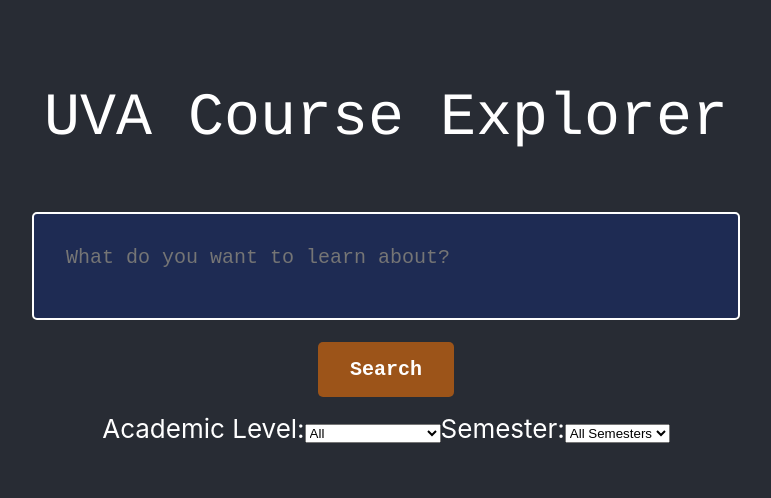
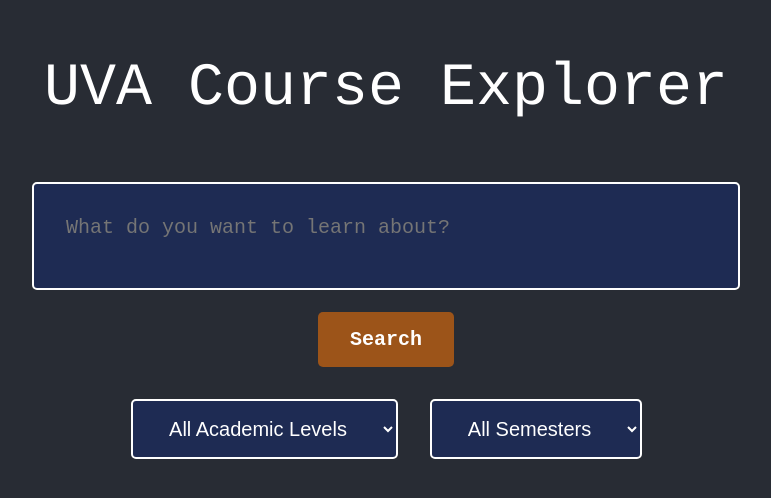
Before and after one commit to UVA-Course-Explorer/client-app, a React (Create React App) app: page / in a window 1280 px wide. Shown: the part 166-664 px from the top of the page, without its empty margins (254-1025 px from the left). Built offline with nearby package versions, Linux system fonts and the light colour scheme.

Commit message:
yay (#6)

```diff
--- a/src/CourseResultComponent.js
+++ b/src/CourseResultComponent.js
@@ -1,4 +1,6 @@
 import React from 'react'
+import './index.css'; // Import the CSS file
+
 
 // TODO: move this to an environment variable that gets automatically changed
 const latestSem = "1238"; // var used to get link to SIS
@@ -53,25 +55,21 @@
     <React.Fragment>
       <div className="accordion" style={{paddingBottom:'20px'}}>
         <div className="accordion-item">
-        <a href={getSisLink()} target="_blank" rel="noopener noreferrer">
-          <div className="accordion-title">
-            <div>
-              {props.mnemonic} {props.catalog_number}: {props.name} ({props.level})
+          <a href={getSisLink()} target="_blank" rel="noopener noreferrer" style={{color:'white'}}>
+            <div className="accordion-title">
+              <div>
+                {props.mnemonic} {props.catalog_number}: {props.name} ({props.level})
+              </div>
             </div>
-          </div>
           </a>
-
           <div className="accordion-content">
-          <body>{props.description}</body>
-
-    <div>
-            <body style={{fontWeight:'bold'}}>Similarity Score: {props.similarity_score.toFixed(3)}</body>
-            <body style={{fontWeight:'bold'}}>Credits: {props.credits}</body>
-
-            <body style={{fontWeight:'bold'}}>Latest Offerring: {mapNumberToSeasonWithMiddleDigits(props.strm)}</body>
+            <div style={{marginBottom: '1.5rem', textAlign:'left', paddingLeft:'1rem', paddingRight:'1rem'}}>{props.description}</div>
+            <div style={{display: 'flex' , flexDirection: 'row', flexWrap: 'nowrap', justifyContent: 'space-between', alignItems: 'center'}}>
+              <div style={{fontSize: '70%', fontWeight:'bold', marginLeft:'1rem', marginRight:'1rem'}}>Similarity Score: {props.similarity_score.toFixed(3)}</div>
+              <div style={{fontSize: '70%', fontWeight:'bold', marginLeft:'1rem', marginRight:'1rem'}}>Credits: {props.credits}</div>
+              <div style={{fontSize: '70%', fontWeight:'bold', marginLeft:'1rem', marginRight:'1rem'}}>Latest Sem: {mapNumberToSeasonWithMiddleDigits(props.strm)}</div>
             </div>
-
-            <button onClick={handleMoreLikeThisButtonClick}>More like this</button>
+            <button className="moreLikeThisButton" onClick={handleMoreLikeThisButtonClick}>More like this</button>
           </div>
         </div>
       </div>
--- a/src/SearchComponent.js
+++ b/src/SearchComponent.js
@@ -114,11 +114,6 @@
 
 
 
-
-
-
-
-
   const handleAcademicLevelFiterChange = (event) => {
     setAcademicLevelFilter(event.target.value);
   }
@@ -129,7 +124,7 @@
 
 
   const academicLevelFilterOptions = [
-    { value: 'all', label: 'All' },
+    { value: 'all', label: 'All Academic Levels' },
     { value: 'Undergraduate', label: 'Undergraduate' },
     { value: 'Graduate', label: 'Graduate' },
     { value: 'Law', label: 'Law' },
@@ -147,11 +142,10 @@
   return (
     <div>
       <div><textarea placeholder="What do you want to learn about?" value={searchInput} onKeyDown={handleKeyPress} onChange={handleSearchInputChange} /></div>
-      {/* <div><button onClick={handleSearch} style={{fontFamily:'Courier New', fontWeight:'bold'}}>Search</button></div> */}
-      <div><button onClick={handleSearch} style={{fontFamily:'Courier New', fontWeight:'bold'}}>Search</button></div>
+      <div><button className={"searchButton"} onClick={handleSearch}>Search</button></div>
 
+      <div style={{ display: 'flex' , flexDirection: 'row', flexWrap: 'wrap', justifyContent: 'center', alignItems: 'center'}}>
         <div>
-                <label htmlFor="dropdown">Academic Level:</label>
           <select id="academicLevelDropdown" value={academicLevelFilter} onChange={handleAcademicLevelFiterChange}>
           {academicLevelFilterOptions.map((option) => (
             <option key={option.value} value={option.value}>
@@ -159,8 +153,9 @@
             </option>))}
 
           </select>
+        </div>
 
-                <label htmlFor="dropdown">Semester:</label>
+        <div>
           <select id="semesterDropdown" value={semesterFilter} onChange={handleSemesterFilterChange}>
               {semesterFilterOptions.map((option) => (
           <option key={option.value} value={option.value}>
@@ -169,6 +164,10 @@
             ))}
           </select>
         </div>
+      </div>
+
+
+
 
       <div>{isLoading && <img src={sabreImage} className="App-logo" alt="logo" />}</div>
       <div>{isLoading && <h5>Loading...</h5>}</div>
--- a/src/index.css
+++ b/src/index.css
@@ -25,7 +25,7 @@
   border: 2px solid white; /* Adding a white solid border */
 }
 
-button {
+.searchButton {
   background: #9c5419;
   color: #fff;
   font-size: 20px;
@@ -34,6 +34,43 @@
   border-radius: 5px;
   cursor: pointer;
   margin: 1rem;
+  font-family: 'Courier New';
+  font-weight: bold;
+}
+
+
+
+.moreLikeThisButton {
+  background: #9c5419;
+  color: #fff;
+  /* padding: 1rem; */
+  border: none;
+  border-radius: 5px;
+  cursor: pointer;
+  padding-left: 0.75rem;
+  padding-right: 0.75rem;
+  padding-top: 0.25rem;
+  padding-bottom: 0.25rem;
+  margin-top: 1.5rem;
+  font-family: 'Courier New';
+  font-weight: 600;
+  /* font-size: 17px; */
+  font-size: 70%
+}
+
+
+
+select {
+  background: #1e2b53;
+  color: #fff;
+  font-size: 20px;
+  padding: 1rem 2rem;
+  border: none;
+  border-radius: 5px;
+  cursor: pointer;
+  margin: 1rem;
+  text-align: center;
+  border: 2px solid white; /* Adding a white solid border */
 }
 
 
@@ -49,19 +86,20 @@
   justify-content: space-between;
   cursor: pointer;
   background-color: #184276;
-  border-top-left-radius: 5px;
-  border-top-right-radius: 5px;
+  border-top-left-radius: 10px;
+  border-top-right-radius: 10px;
+  padding: 1rem;
+
 }
 
 .accordion-title:hover {
   background-color: #45648a;
 }
 
-.accordion-title,
 .accordion-content {
-  padding: 1rem;
-  border-bottom-left-radius: 5px;
-  border-bottom-right-radius: 5px;
+  border-bottom-left-radius: 10px;
+  border-bottom-right-radius: 10px;
+  padding: 1rem 1rem;
 }
 
 .accordion-content {
```
Lines whose indentation alone changed are shown as unchanged.
